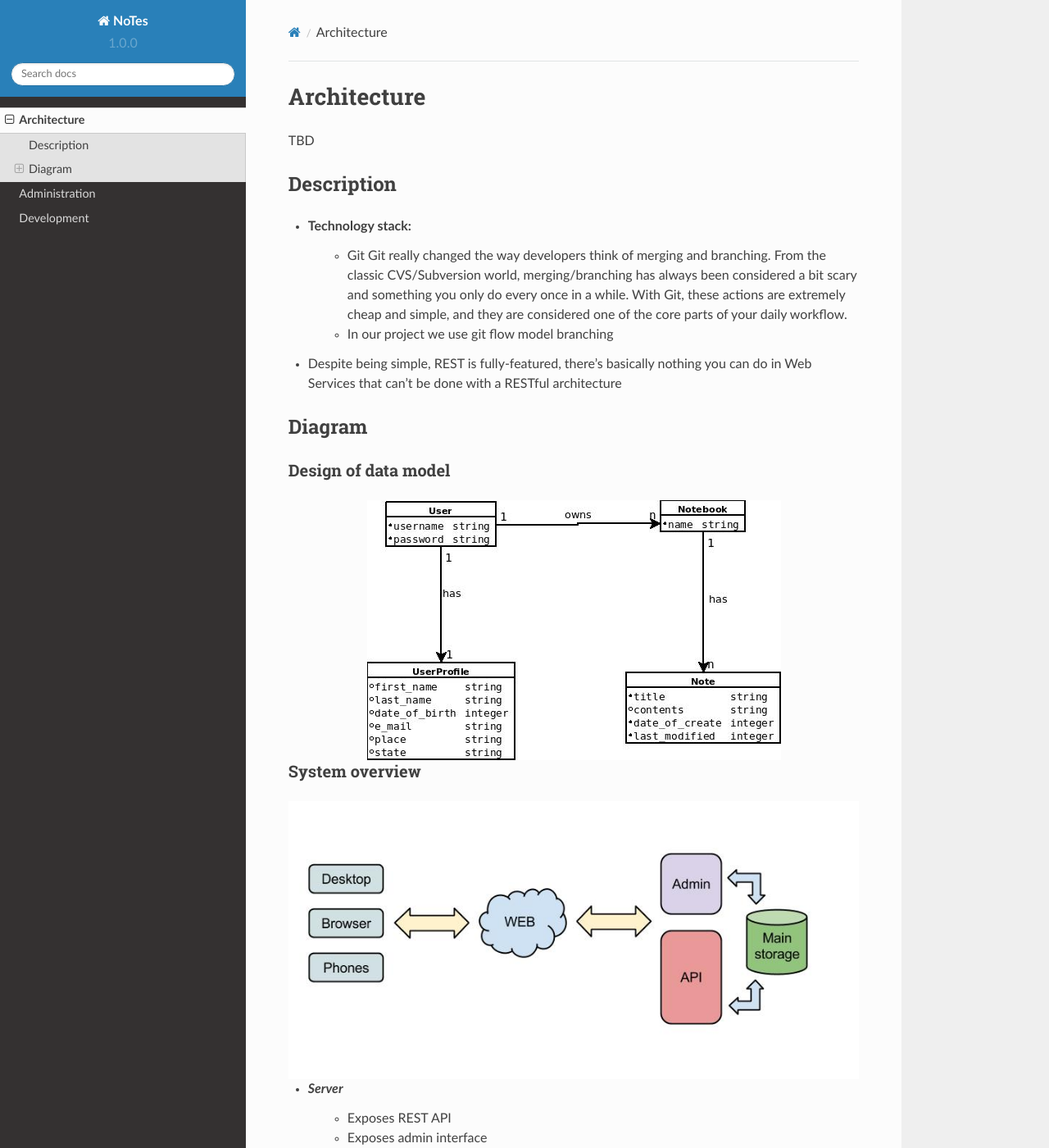
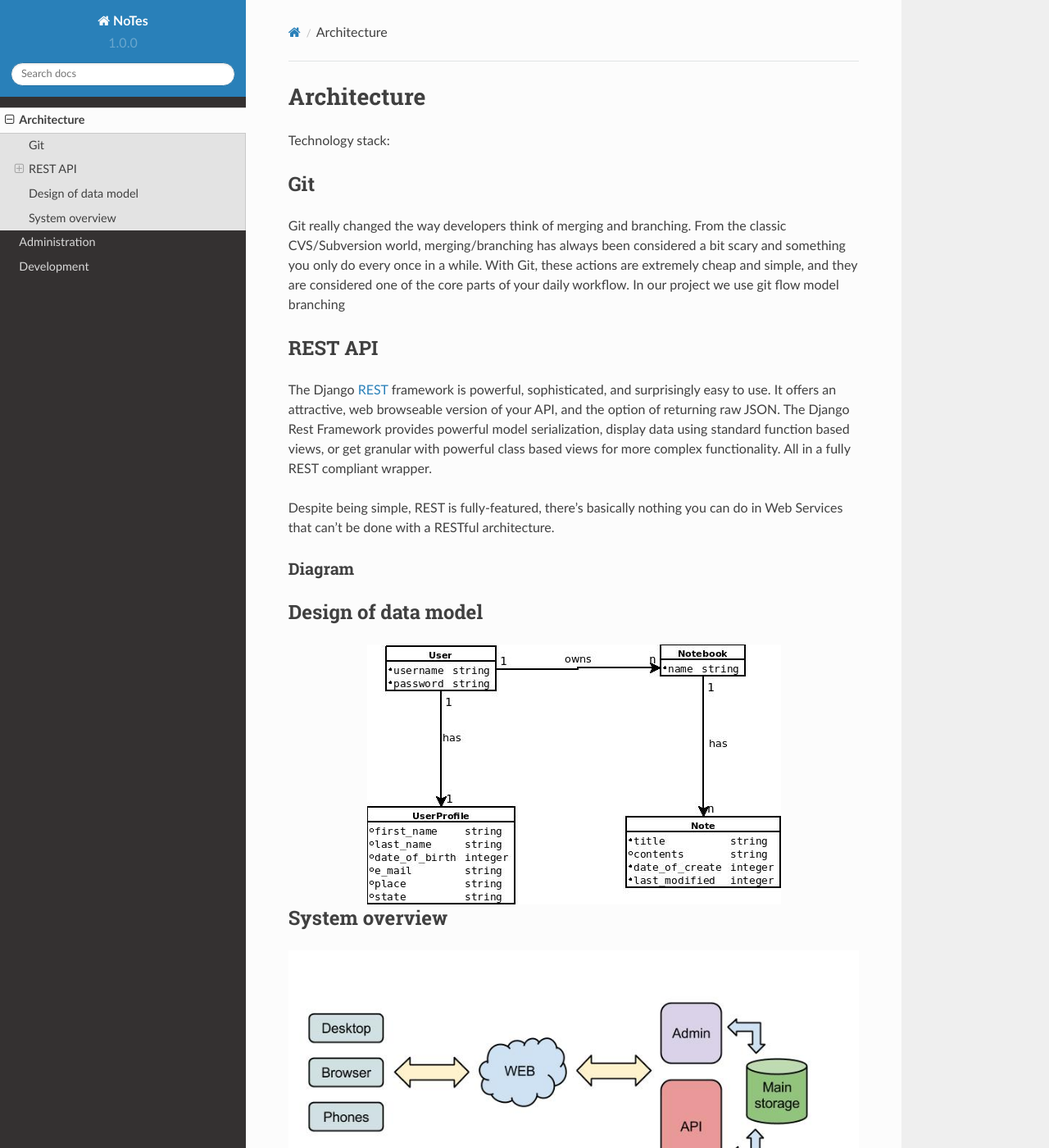
Before and after one commit to NTsystems/NoTes-API, a Sphinx documentation site: the page built from docs/architecture.rst, in a window 1280 px wide and 1400 px high. Shown: the whole window at 82% size. Built offline with Sphinx 7.4.7 and the Read the Docs theme 2.0.0, drawn with Linux system fonts in a browser that asks for light colours; some of the changed text lies outside the part shown.

```diff
--- a/docs/architecture.rst
+++ b/docs/architecture.rst
@@ -1,21 +1,27 @@
 Architecture
 ============
-TBD
 
-Description
------------
+Technology stack:
 
-- Technology stack:
-    - Git
-      Git really changed the way developers think of merging and branching. From the classic CVS/Subversion world,
-      merging/branching has always been considered a bit scary and something you only do every once in a while.
-      With Git, these actions are extremely cheap and simple, and they are considered one of the core parts of
-      your daily workflow.
+Git
++++
 
-    - In our project we use git flow model branching
+Git really changed the way developers think of merging and branching. From the classic CVS/Subversion world,
+merging/branching has always been considered a bit scary and something you only do every once in a while.
+With Git, these actions are extremely cheap and simple, and they are considered one of the core parts of
+your daily workflow.
+In our project we use git flow model branching
 
-- Despite being simple, REST is fully-featured, there's basically nothing you can do in Web
-  Services that can't be done with a RESTful architecture
+REST API
+++++++++
+
+The Django REST_ framework is powerful, sophisticated, and surprisingly easy to use. It offers an attractive,
+web browseable version of your API, and the option of returning raw JSON. The Django Rest Framework provides
+powerful model serialization, display data using standard function based views, or get granular with powerful
+class based views for more complex functionality. All in a fully REST compliant wrapper.
+
+Despite being simple, REST is fully-featured, there's basically nothing you can do in Web
+Services that can't be done with a RESTful architecture.
 
 Diagram
 -------
@@ -34,11 +40,5 @@ System overview
    :align: center
 
 
-- *Server*
-    - Exposes REST API
-    - Exposes admin interface
-    - Docker component
-- *Client*
-    - REST API consumer
-    - Hosted at nginx
-    - Docker component
+
+.. _REST: http://www.django-rest-framework.org/
```
Also changed, not shown: docs/development.rst (+0 -23 lines).
